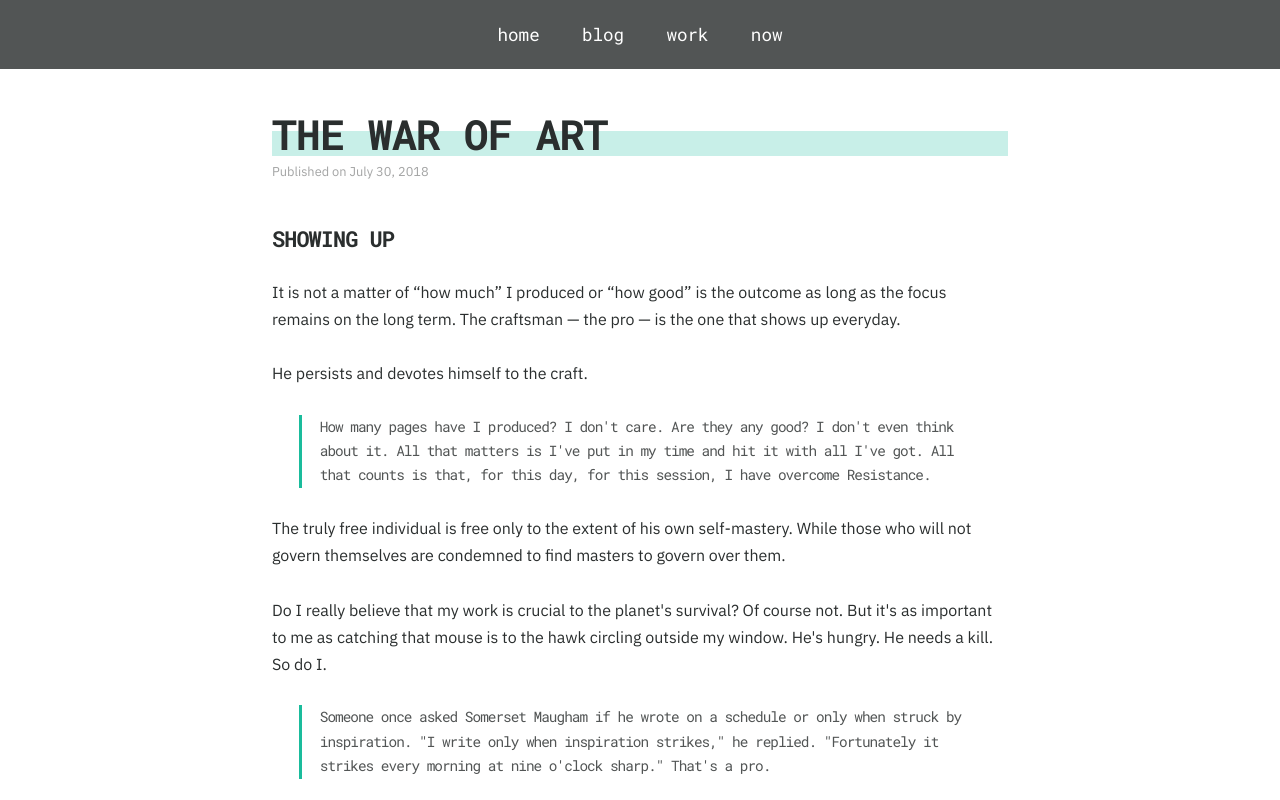
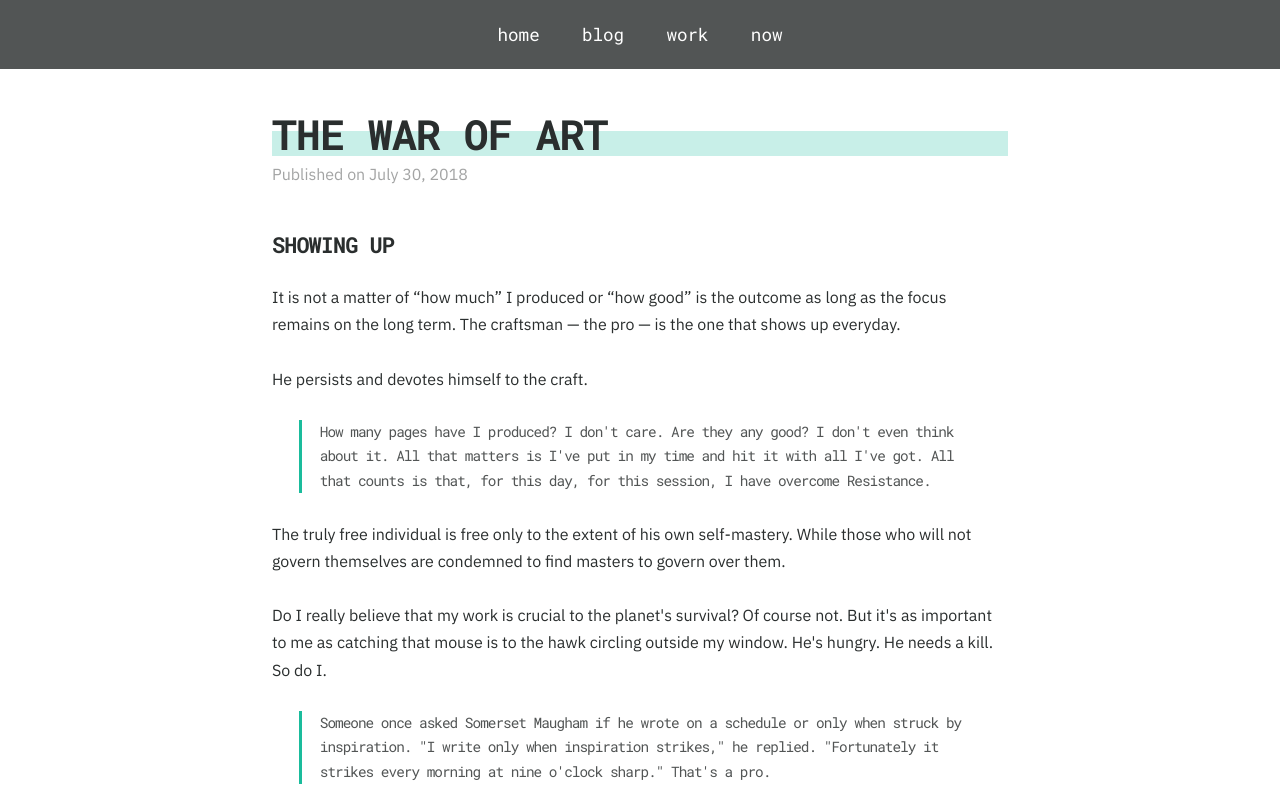
Before and after one commit to techtanzeel/collado-io, a Gatsby site: page /blog/2018/going-sub3 in a window 1280 px wide. Shown: the top 800 px of the page. Built offline with nearby package versions, Linux system fonts and the light colour scheme; Gatsby itself is replaced by a stand-in of ours; some packages are replaced by stand-ins of ours.

Commit message:
Meta text is rendered directly from the typography source

```diff
--- a/src/templates/BlogPost.js
+++ b/src/templates/BlogPost.js
@@ -23,9 +23,9 @@
         <BlogPostTitle>
           {frontmatter.title}
         </BlogPostTitle>
-        <Published>
+        <MetaText>
           {`Published on ${frontmatter.date}`}
-        </Published>
+        </MetaText>
         <div
           className={styles.content}
           dangerouslySetInnerHTML={{ __html: html }}
@@ -43,11 +43,6 @@
 
 const BlogPostTitle = styled(Title1)`
   margin: 1em 0em 0.125em 0em;
-`;
-
-const Published = styled.p`
-  color: ${fakeAsbestos}88;
-  font-size: 0.8em;
 `;
 
 export const blogPostQuery = graphql`
```
